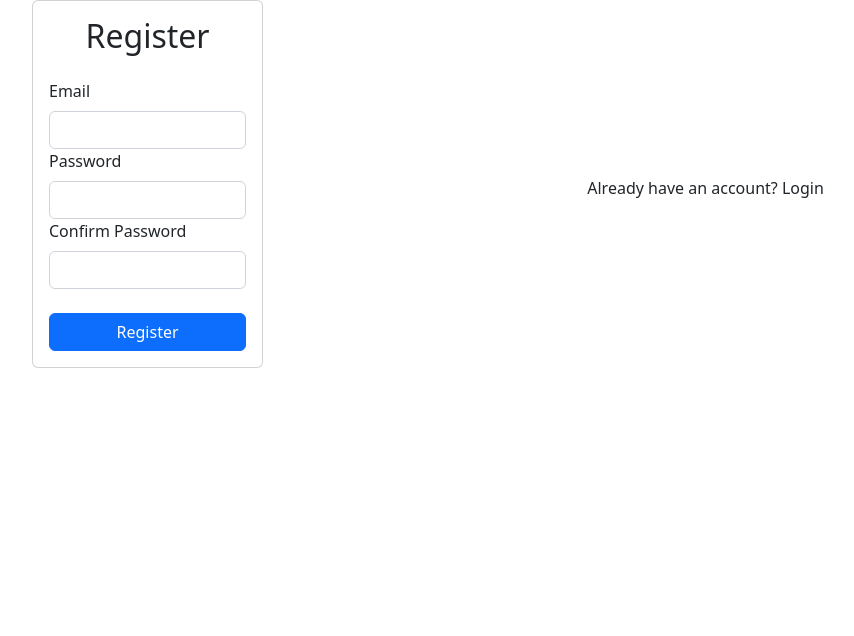
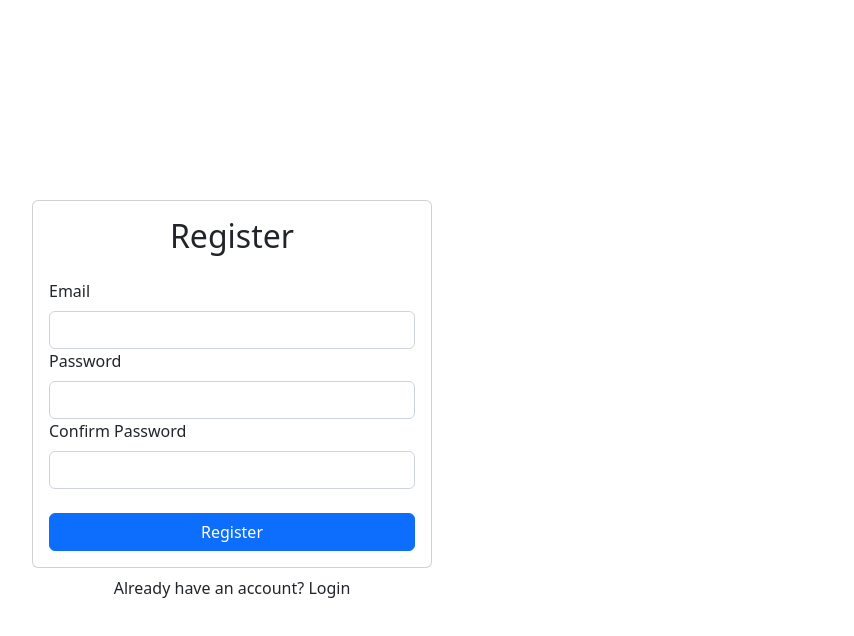
Before and after one commit to Marx-wrld/Login-Auth-with-React-and-Firebase, a React (Create React App) app: page / in a window 1280 px wide. Shown: the top 636 px of the page, without its empty margins (50-904 px from the left). Built offline with nearby package versions, Linux system fonts and the light colour scheme.

Commit message:
AuthContext for user access anywhere in the app

```diff
--- a/src/components/App.js
+++ b/src/components/App.js
@@ -4,8 +4,11 @@ import Signup from "./Signup";
 
 function App() {
   return (
-    <Container className="d-flex align-items-center justif-content-center">
+    <Container className="d-flex align-items-center justif-content-center"
+    style={{ minHeight: "100vh" }}>
+      <div className="w-100" style={{ maxWidth: "400px" }}>
       <Signup/>
+      </div>
     </Container>
     )
 }
```
Also changed, not shown: src/contexts/AuthContext.js (added, +15 -0 lines).
